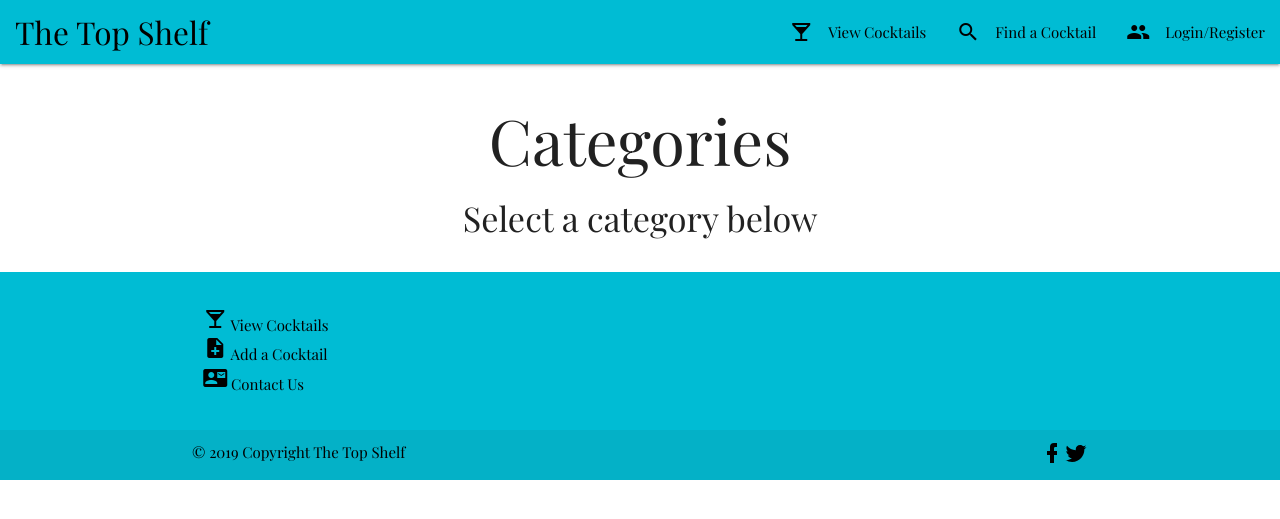
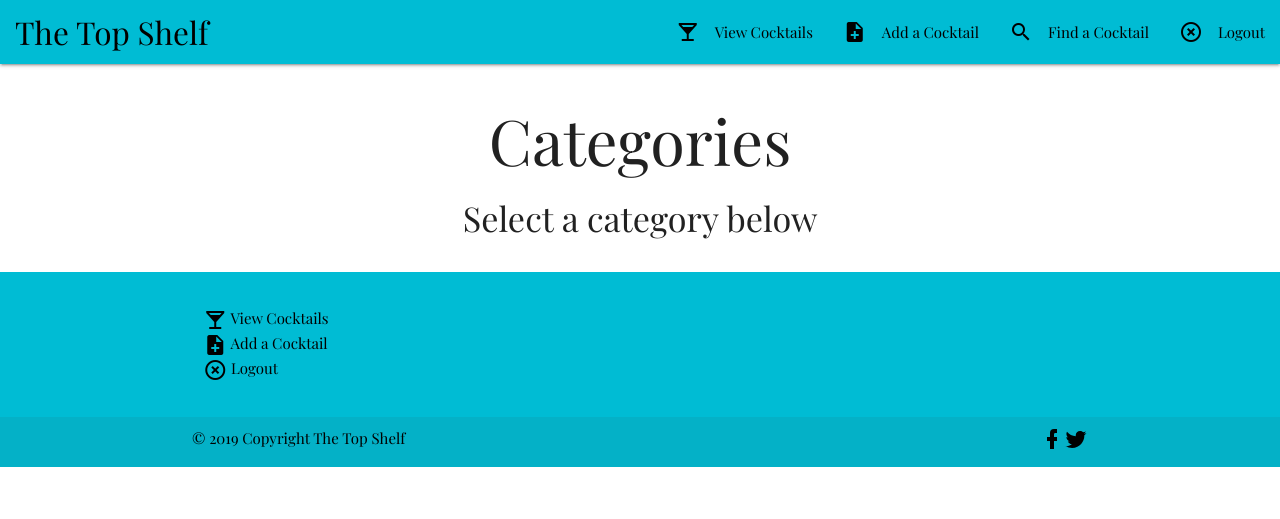
Before and after one commit to walshyc/the-top-shelf, a Flask app: page /categories in a window 1280 px wide. Shown: the top 519 px of the page. Run offline with Flask 2, Linux system fonts and the light colour scheme; the visitor is signed in with stand-in values (Sample User, id 1); data that the repository does not hold is empty; some libraries are stand-ins or nearby versions.

Commit message:
fixed footer and login issues

```diff
--- a/app.py
+++ b/app.py
@@ -20,7 +20,7 @@ def home():
     if 'username' in session:
         user = session['username']
         signed_in = "You are signed in as " + user
-        return render_template('index.html', user = user, message=signed_in, categories=mongo.db.categories.find(), cocktails=mongo.db.cocktails.find())
+        return render_template('index.html', user = user, categories=mongo.db.categories.find(), cocktails=mongo.db.cocktails.find())
 
     user_msg = 'You are not logged in'
 
--- a/static/css/style.css
+++ b/static/css/style.css
@@ -21,7 +21,7 @@ body {
     width: 50%!important;
 }
 
-.ing_table > i{ vertical-align: middle !important; }
+.ing_table > i, .ing_table{ vertical-align: middle !important; }
 
 
 
--- a/templates/base.html
+++ b/templates/base.html
@@ -21,7 +21,7 @@
 
 <body>
 
-    {% if user %}
+    {% if session['username'] %}
     <nav>
         <div class="nav-wrapper cyan ">
             <a href="/" class="brand-logo black-text">The Top Shelf</a>
@@ -66,30 +66,25 @@
       </ul>
 
     {% endif %}
-    <ul class="sidenav cyan black-text" id="mobile-demo">
-        <li><a href="/" class="brand-logo black-text">The Top Shelf</a></li>
-        <li><a class="black-text" href="{{url_for('categories')}}"><i class="material-icons left">local_bar</i>View Cocktails</a></li>
-        <li><a class="black-text" href="{{url_for('add_cocktail')}}"><i class="material-icons left">note_add</i>Add a Cocktail</a></li>
-        <li><a class="black-text" href="#"><i class="material-icons left">search</i>Find a Cocktail</a></li>
-    </ul>
+
         {% block slider %}
         {% endblock %}
     <div class="container">
         {% block content %}
         {% endblock %}
     </div>
+
+
+    {% if session['username'] %}
     <footer class="page-footer cyan">
         <div class="container">
           <div class="row">
-                <!-- <div class="col l6 s12">
-                  <h5 class="white-text">Footer Content</h5>
-                  <p class="grey-text text-lighten-4">You can use rows and columns here to organize your footer content.</p>
-                </div> -->
+
             <div class="col l4 s12">
               <ul>
-                    <li><a class="black-text" href="/categories"><i class="material-icons">local_bar</i> View Cocktails</a></li>
-                    <li><a class="black-text" href="#!"><i class="material-icons">note_add</i> Add a Cocktail</a></li>
-                    <li><a class="black-text" href="#!"><i class="material-icons">contact_mail</i> Contact Us</a></li>
+                <li><a class="black-text" href="{{url_for('categories')}}"><i class="material-icons ing_table">local_bar</i> View Cocktails</a></li>
+                <li><a class="black-text" href="{{url_for('add_cocktail')}}"><i class="material-icons ing_table">note_add</i> Add a Cocktail</a></li>
+                <li><a class="black-text" href="{{url_for('logout')}}"><i class="material-icons ing_table">highlight_off</i> Logout</a></li>
               </ul>
             </div>
           </div>
@@ -106,6 +101,33 @@
           </div>
         </div>
       </footer>
+    {% else %}
+    <footer class="page-footer cyan">
+        <div class="container">
+          <div class="row">
+
+            <div class="col l4 s12">
+              <ul class>
+                <li><a class="black-text" href="{{url_for('categories')}}"><i class="material-icons ing_table">local_bar</i> View Cocktails</a></li>
+                <li><a class="black-text" href="{{url_for('user')}}"><i class="material-icons ing_table">group</i> Login/Register</a></li>
+              </ul>
+            </div>
+          </div>
+        </div>
+        <div class="footer-copyright">
+          <div class="container black-text">
+          © 2019 Copyright The Top Shelf
+          <a class="black-text text-lighten-4 right" href="#!"><svg style="width:24px;height:24px;" viewBox="0 0 24 24">
+                <path fill="#000000" d="M22.46,6C21.69,6.35 20.86,6.58 20,6.69C20.88,6.16 21.56,5.32 21.88,4.31C21.05,4.81 20.13,5.16 19.16,5.36C18.37,4.5 17.26,4 16,4C13.65,4 11.73,5.92 11.73,8.29C11.73,8.63 11.77,8.96 11.84,9.27C8.28,9.09 5.11,7.38 3,4.79C2.63,5.42 2.42,6.16 2.42,6.94C2.42,8.43 3.17,9.75 4.33,10.5C3.62,10.5 2.96,10.3 2.38,10C2.38,10 2.38,10 2.38,10.03C2.38,12.11 3.86,13.85 5.82,14.24C5.46,14.34 5.08,14.39 4.69,14.39C4.42,14.39 4.15,14.36 3.89,14.31C4.43,16 6,17.26 7.89,17.29C6.43,18.45 4.58,19.13 2.56,19.13C2.22,19.13 1.88,19.11 1.54,19.07C3.44,20.29 5.7,21 8.12,21C16,21 20.33,14.46 20.33,8.79C20.33,8.6 20.33,8.42 20.32,8.23C21.16,7.63 21.88,6.87 22.46,6Z" />
+            </svg></a>
+            <a class="black-text text-lighten-4 right" href="#!"><svg style="width:24px;height:24px" viewBox="0 0 24 24">
+                    <path fill="#000000" d="M17,2V2H17V6H15C14.31,6 14,6.81 14,7.5V10H14L17,10V14H14V22H10V14H7V10H10V6A4,4 0 0,1 14,2H17Z" />
+                </svg></a>
+          </div>
+        </div>
+      </footer>
+    {% endif %}
+
 
     <!-- jQuery  -->
     <script src="https://cdnjs.cloudflare.com/ajax/libs/jquery/3.4.1/jquery.min.js"></script>
--- a/templates/categories.html
+++ b/templates/categories.html
@@ -9,7 +9,7 @@
 <div class="row">
     {% for categories in categories %}
     <div class="col s12 m4">
-        <a href="{{url_for('category_id',category_id=categories._id)}}" class="black-text  ">
+        <a href="{{url_for('category_name',category_name=categories.category_name)}}" class="black-text  ">
             <div class="card cyan">
                 <div class="card-image">
                     <img src="{{categories.category_image}}">
```
Lines whose indentation alone changed are shown as unchanged.
